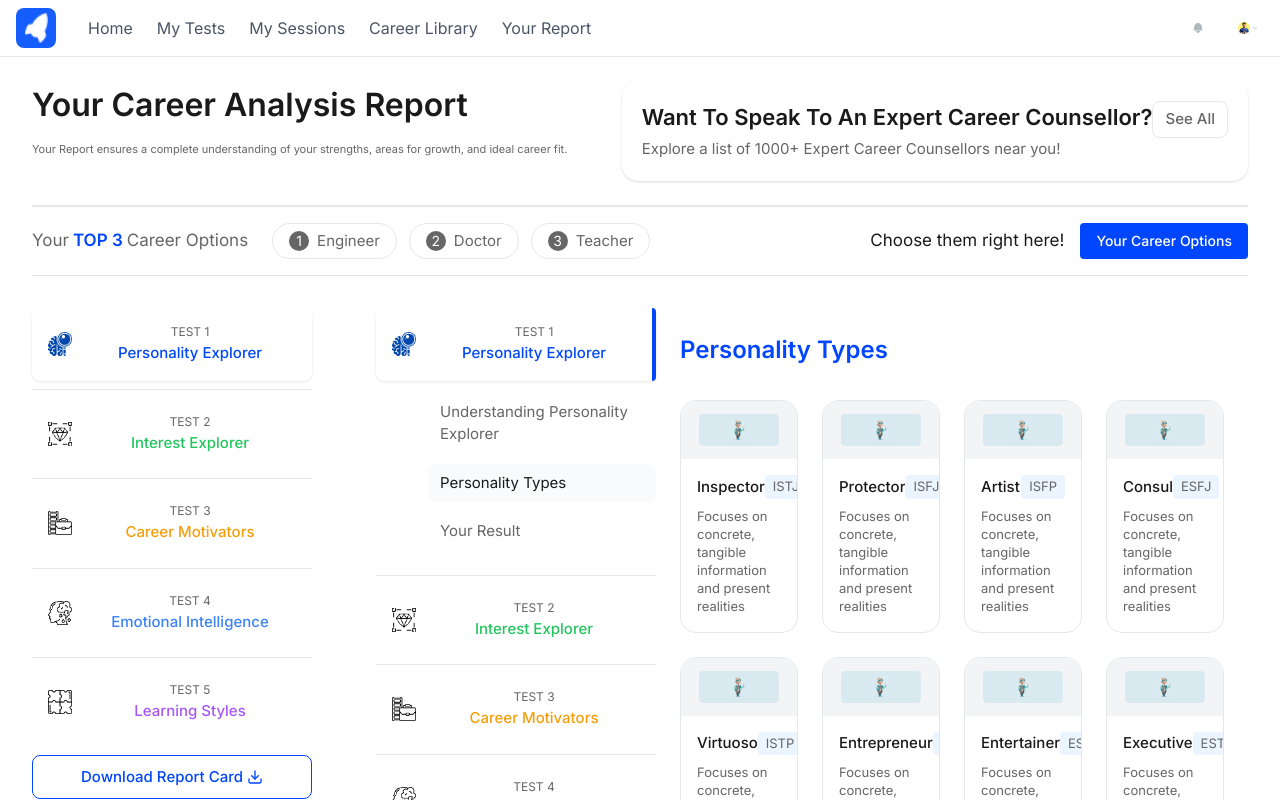
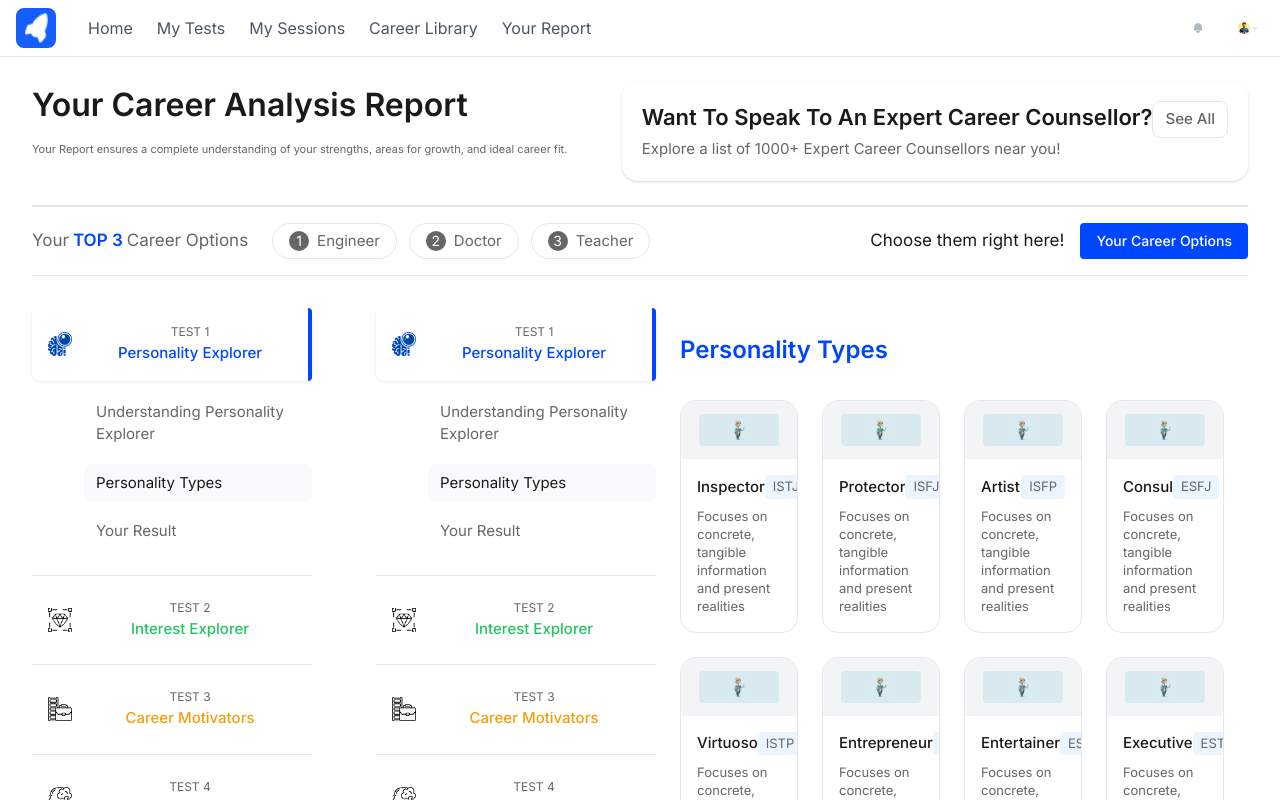
Before and after one commit to niharikabulani110/infigon, a Next.js app: page /personality-test/personality-types in a window 1280 px wide. Shown: the top 800 px of the page. Built offline with nearby package versions, Linux system fonts and the light colour scheme.

Commit message:
fixed lint errors final

```diff
--- a/src/app/personality-test/layout.tsx
+++ b/src/app/personality-test/layout.tsx
@@ -1,10 +1,17 @@
 import SideNavigation from '../../components/SideNavigation';
+import { useState } from 'react';
 
 export default function PersonalityTestLayout({
   children,
 }: {
   children: React.ReactNode;
 }) {
+  const [expandedSection, setExpandedSection] = useState(1);
+
+  const toggleSection = (sectionNumber: number) => {
+    setExpandedSection(sectionNumber);
+  };
+
   return (
     <div className="min-h-screen bg-white">
       <div className="max-w-7xl mx-auto px-8 bg-white">
@@ -69,7 +76,7 @@ export default function PersonalityTestLayout({
         <div className="flex gap-16 bg-white">
           {/* Side Navigation */}
           <aside className="w-[280px] bg-white">
-            <SideNavigation />
+            <SideNavigation expandedSection={expandedSection} toggleSection={toggleSection} />
           </aside>
 
           {/* Main Content */}
```
